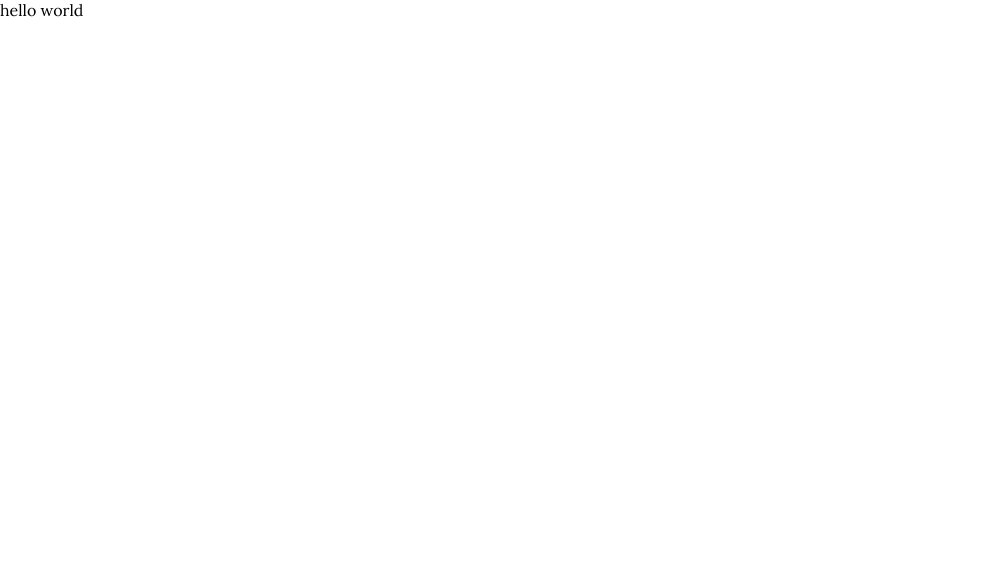
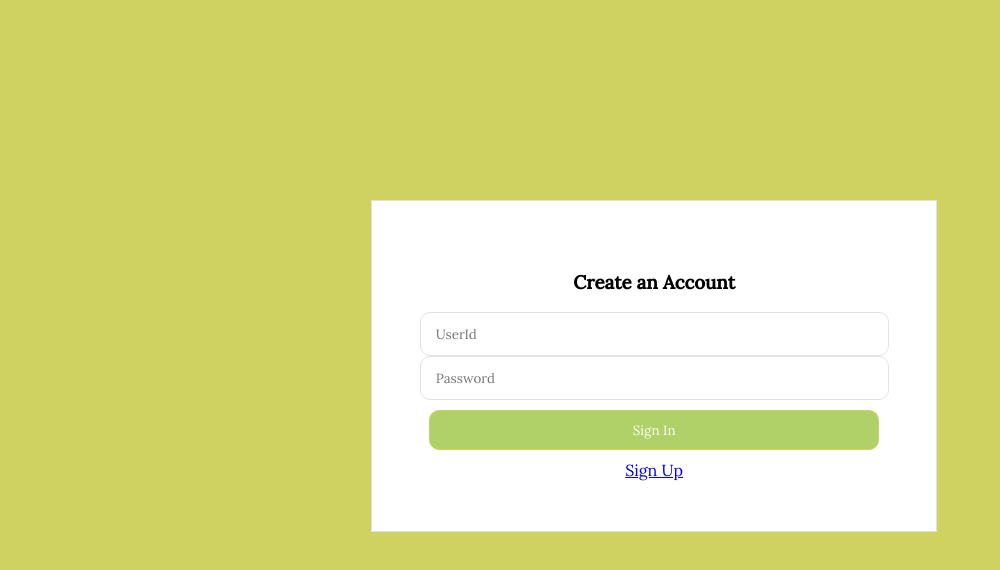
Before and after one commit to AvinashKalwale/JMR-frontend, a React (Create React App) app: page / in a window 1280 px wide. Shown: the top 570 px of the page, without its empty margins (0-1000 px from the left). Built offline with nearby package versions, Linux system fonts and the light colour scheme.

Commit message:
signIn created

```diff
--- a/src/App.js
+++ b/src/App.js
@@ -1,9 +1,16 @@
-import React from 'react'
+import React from 'react';
+import { Routes, Route } from "react-router-dom";
 
+import SignIn from './components/SignIn_SignUp/SignIn';
 function App() {
   return (
     <div>
-     hello world
+
+     <Routes>
+        <Route path="/" element={<SignIn />} >
+          {/* <Route path=":email" element={<Header/>}/> */}
+        </Route>
+        </Routes>
     </div>
 
 
--- /dev/null
+++ b/src/components/SignIn_SignUp/SignIn.css
@@ -0,0 +1,38 @@
+.sign-container{
+    background-color: #cfd161;
+    width: 100vw;
+    height: 100vh;
+}
+.main-boxing{
+    width: 564px;
+    height: 280px;
+    background: #ffffff;
+    border: 1px solid #dee1e6;
+    margin: 0 29%;
+    text-align: center;
+    position: relative;
+    top:200px;
+    padding-top: 50px;
+}
+.signin-logo{
+    color:#cfd161;
+}
+
+.input-boxing{
+    width: 450px;
+    height: 40px;
+    padding-left: 15px;
+    border-radius: 10px;
+    /* margin: 10px 10%; */
+    border: 1px solid #E2E2E2;
+
+}
+.btn{
+    width: 450px;
+    height: 40px;
+    border-radius: 10px;
+    margin: 10px 10%;
+    color: white;
+    border: 1px solid #cfd161;
+    background-color: #afd168;
+}
--- /dev/null
+++ b/src/components/SignIn_SignUp/SignIn.js
@@ -0,0 +1,83 @@
+import React, { useState } from 'react'
+import { Link, useNavigate } from 'react-router-dom';
+import "./SignIn.css"
+
+function SignIn() {
+  let navigate = useNavigate();
+  let [emailError, setEmailError] = useState(false);
+  let [email, setEmail] = useState();
+  let [password, setPassword] = useState();
+  function postData() {
+
+    fetch("https://pleximus-backend.onrender.com/login", {
+      method: "POST",
+      body: JSON.stringify({
+        email, password
+      }),
+      headers: {
+        "Content-type": "application/json; charset=UTF-8"
+      }
+    })
+      .then(response => response.json())
+      .then(function (response) {
+        console.log(response);
+        if (response.message === "Login successful ") {
+          navigate(`/display/${email}`)
+        } else {
+          alert("user doesn't exists")
+        }
+      })
+      .catch((error) => {
+        console.error('Error:', error);
+      });
+
+  }
+  let emailRegex =
+    /^[a-zA-Z0-9.!#$%&'+/=?^_`{|}~-]+@[a-zA-Z0-9-]+(?:\.[a-zA-Z0-9-]+)$/;
+  let emailHandler = (e) => {
+    let value = e.target.value;
+    if (!value.match(emailRegex)) {
+      setEmailError(true);
+    } else {
+      setEmailError(false);
+    }
+    setEmail(value);
+  };
+
+  let passwordHandler = (e) => {
+    setPassword(e.target.value);
+  };
+
+  let submitHandler = async (e) => {
+    e.preventDefault();
+    postData()
+  }
+  return (
+    <div className="sign-container">
+      <form className="main-boxing" onSubmit={submitHandler}>
+        <h3 >Create an Account</h3>
+
+        <div>
+
+          <input placeholder="UserId" className="input-boxing" type="email" name="email" value={email} onChange={emailHandler} />
+          {emailError ? <div className="error">Invalid Email</div> : ""}
+        </div>
+        <div>
+
+          <input
+            placeholder="Password"
+            className="input-boxing"
+            type="password"
+            name="password"
+            value={password}
+            onChange={passwordHandler}
+          />
+        </div>
+        <button className="btn" type="submit">Sign In</button>
+        <Link to="/signUp">Sign Up</Link>
+      </form>
+
+    </div>
+  );
+}
+export default SignIn;
```
